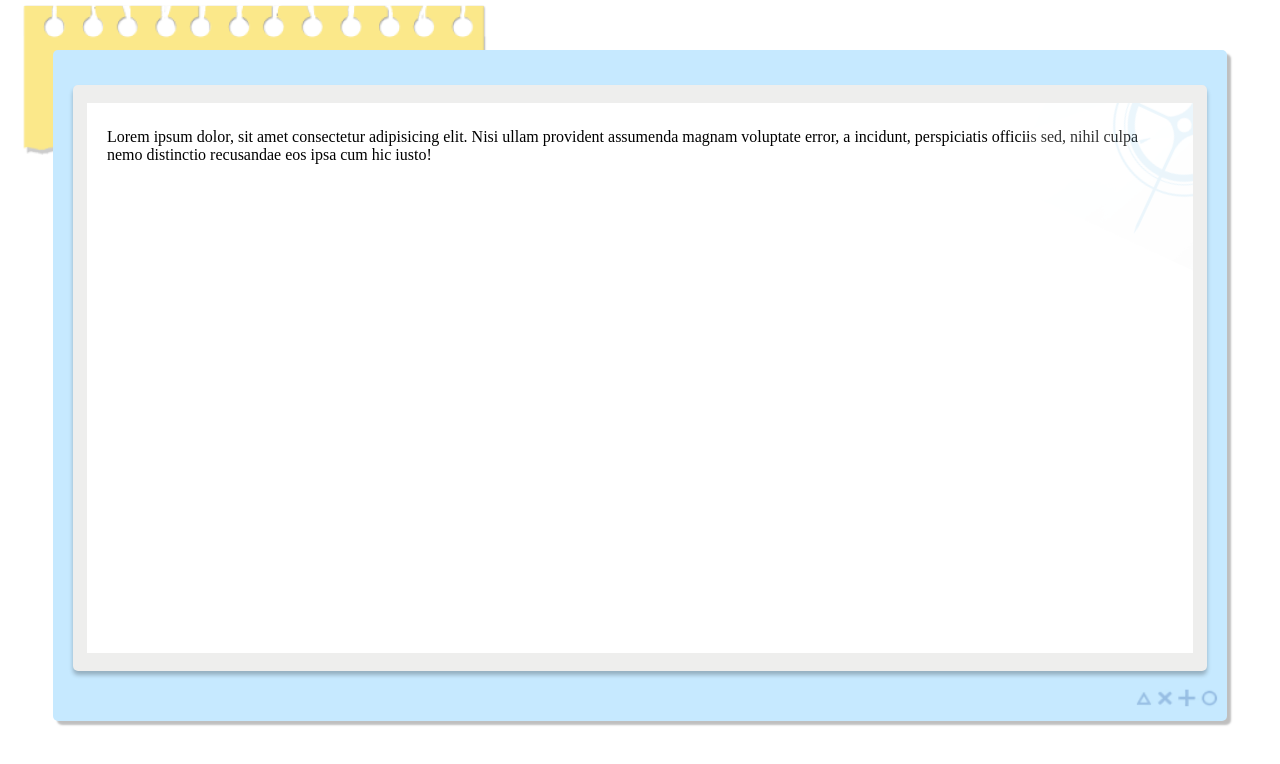
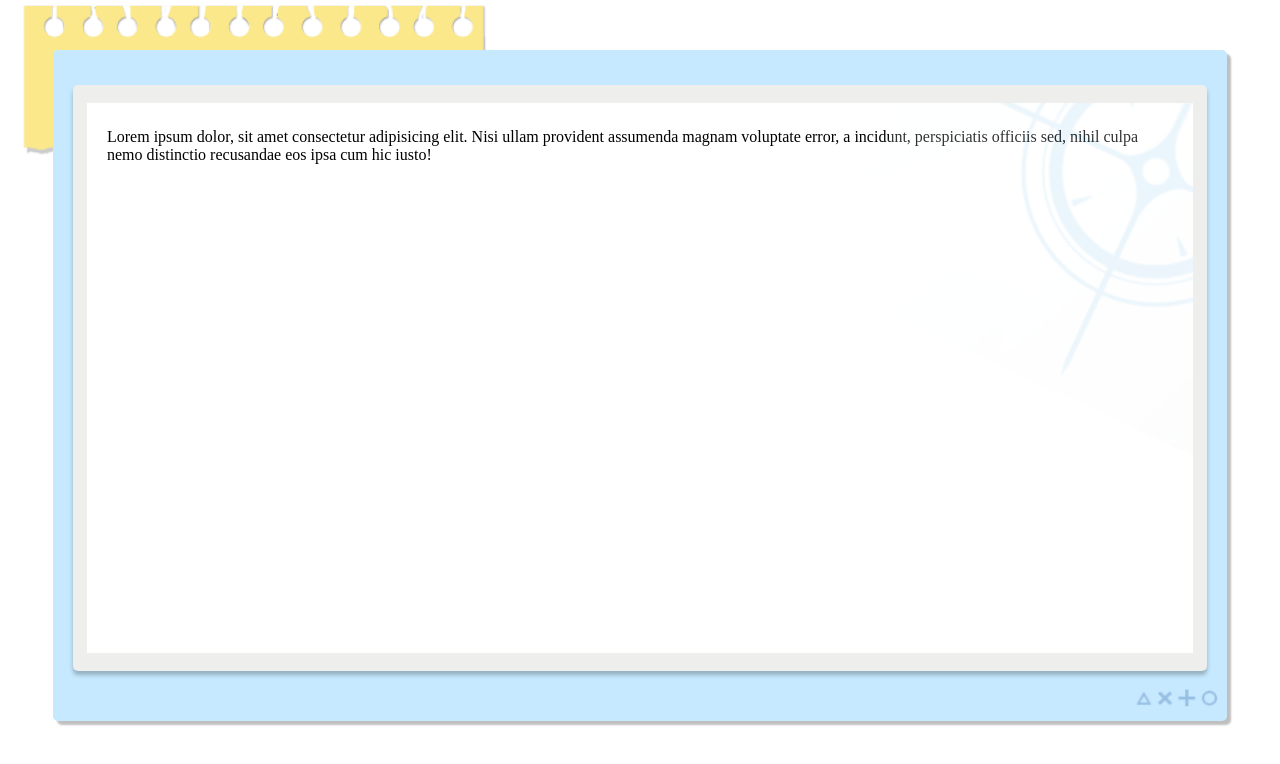
Before and after one commit to MangoPomelo/BlueArchiveBwiki, a website built with webpack: page src/main/index.html in a window 1280 px wide. Built offline with nearby package versions, Linux system fonts and the light colour scheme; files whose address does not match are found by name.

Commit message:
feat: fixed size for images

```diff
--- a/src/article/index.html
+++ b/src/article/index.html
@@ -17,9 +17,11 @@
 
   img.article__badge {
     position: absolute;
-    right: -130px;
-    top: -120px;
+    right: -225px;
+    top: -200px;
     opacity: 0.2;
     transform: rotate(25deg);
+    width: 512px;
+    height: 512px;
   }
 </style>
--- a/src/main/index.html
+++ b/src/main/index.html
@@ -30,6 +30,8 @@
     position: absolute;
     bottom: 8px;
     right: 0;
+    width: 95px;
+    height: 30px;
   }
 
   img.main__deco {
@@ -37,5 +39,7 @@
     top: -45px;
     left: -30px;
     z-index: -1;
+    width: 466px;
+    height: 152px;
   }
 </style>
```
